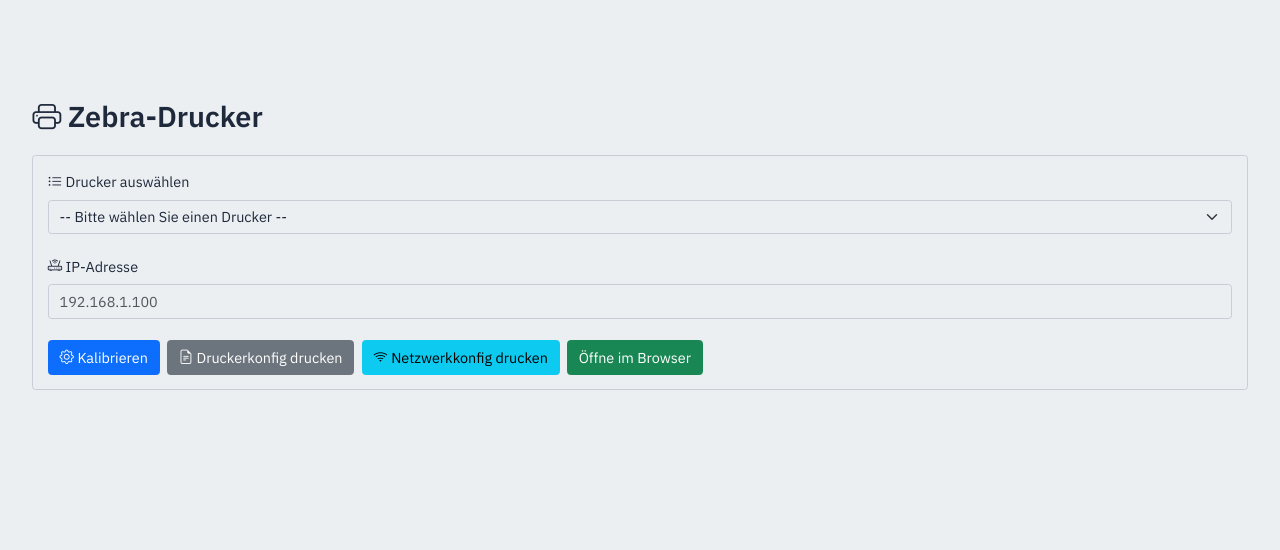
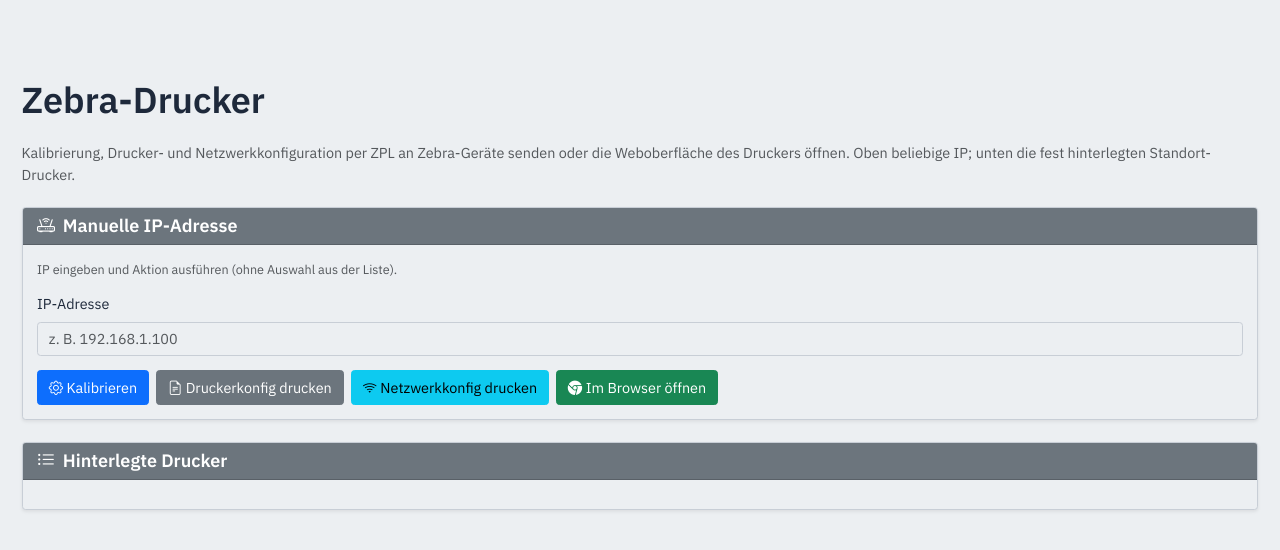
Before and after one commit to Hilli86/BIS, a Python web app: template modules/diverses/templates/zebra_drucker.html in a window 1280 px wide. Shown: the top 550 px of the page. Run offline with Jinja, Linux system fonts and the light colour scheme; the template is opened without the code that fills it, so the values that code supplies are empty; some libraries are stand-ins or nearby versions.

Commit message:
Diverses: Layout Zebra-Drucker und Dokumente erfassen vereinheitlichen
- Zebra-Drucker: Karten statt Dropdown, Flucht ohne container-fluid, Kopfzeilen wie Etikettendruck (shadow-sm, bg-secondary).

- Dokumente erfassen: gleicher Seitenaufbau, keine doppelte Einrückung, Karten mit shadow-sm und einheitlichen Card-Headern.

Made-with: Cursor

```diff
--- a/modules/diverses/templates/zebra_drucker.html
+++ b/modules/diverses/templates/zebra_drucker.html
@@ -1,58 +1,77 @@
 {% extends "layout/base.html" %}
 
 {% block content %}
-<div class="container-fluid mt-4">
-  <div class="d-flex justify-content-between align-items-center mb-4">
-    <h2 class="mb-0">
-      <i class="bi bi-printer"></i> Zebra-Drucker
-    </h2>
+<div id="zebraDruckerSeite">
+  <h1 class="mb-4">Zebra-Drucker</h1>
+
+  <p class="text-muted mb-4">
+    Kalibrierung, Drucker- und Netzwerkkonfiguration per ZPL an Zebra-Geräte senden oder die Weboberfläche des Druckers öffnen.
+    Oben beliebige IP; unten die fest hinterlegten Standort-Drucker.
+  </p>
+
+  <div class="card shadow-sm mb-4">
+    <div class="card-header bg-secondary text-white">
+      <h5 class="mb-0"><i class="bi bi-router me-1"></i> Manuelle IP-Adresse</h5>
     </div>
-
-  <div class="row">
-    <div class="col-12">
-      <div class="card">
     <div class="card-body">
-          <!-- Dropdown zur Schnellauswahl von Druckern -->
-          <div class="mb-4">
-            <label for="druckerDropdown" class="form-label">
-              <i class="bi bi-list-ul"></i> Drucker auswählen
-            </label>
-            <select class="form-select" id="druckerDropdown">
-              <option value="">-- Bitte wählen Sie einen Drucker --</option>
-              {% for drucker in drucker_liste %}
-              <option value="{{ drucker.ip }}"
-                      data-bezeichnung="{{ drucker.bezeichnung }}"
-                      data-beschreibung="{{ drucker.beschreibung }}">
-                {{ drucker.ip }} - {{ drucker.bezeichnung }} - {{ drucker.beschreibung }}
-              </option>
-              {% endfor %}
-            </select>
+      <p class="small text-muted mb-3">
+        IP eingeben und Aktion ausführen (ohne Auswahl aus der Liste).
+      </p>
+      <div class="mb-3">
+        <label for="manualIpAdresse" class="form-label">IP-Adresse</label>
+        <input type="text" class="form-control" id="manualIpAdresse" placeholder="z. B. 192.168.1.100" autocomplete="off">
       </div>
-
-          <!-- Textfeld für IP-Adresse -->
-          <div class="mb-4">
-            <label for="ipAdresse" class="form-label">
-              <i class="bi bi-router"></i> IP-Adresse
-            </label>
-            <input type="text" class="form-control" id="ipAdresse" placeholder="192.168.1.100">
-          </div>
-
-          <!-- Buttons -->
       <div class="d-flex flex-wrap gap-2">
-            <button type="button" class="btn btn-primary" id="kalibrierenBtn">
+        <button type="button" class="btn btn-primary js-zebra-kalibrieren">
           <i class="bi bi-gear"></i> Kalibrieren
         </button>
-            <button type="button" class="btn btn-secondary" id="druckerkonfigBtn">
+        <button type="button" class="btn btn-secondary js-zebra-druckerkonfig">
           <i class="bi bi-file-earmark-text"></i> Druckerkonfig drucken
         </button>
-            <button type="button" class="btn btn-info" id="netzwerkkonfigBtn">
+        <button type="button" class="btn btn-info js-zebra-netzwerkkonfig">
           <i class="bi bi-wifi"></i> Netzwerkkonfig drucken
         </button>
-            <button type="button" class="btn btn-success" id="browserOeffnenBtn">
-              <i class="bi bi-browser"></i> Öffne im Browser
+        <button type="button" class="btn btn-success js-zebra-browser">
+          <i class="bi bi-browser-chrome"></i> Im Browser öffnen
         </button>
       </div>
     </div>
+  </div>
+
+  <div class="card shadow-sm mb-4">
+    <div class="card-header bg-secondary text-white">
+      <h5 class="mb-0"><i class="bi bi-list-ul me-1"></i> Hinterlegte Drucker</h5>
+    </div>
+    <div class="card-body">
+      <div class="row row-cols-1 row-cols-md-2 row-cols-xl-3 g-3">
+        {% for drucker in drucker_liste %}
+        <div class="col">
+          <div class="card h-100 border">
+            <div class="card-body d-flex flex-column">
+              <p class="small text-muted mb-1">Standort / Typ</p>
+              <p class="fw-semibold mb-2">{{ drucker.beschreibung }}</p>
+              <p class="small text-muted mb-1">Bezeichnung</p>
+              <p class="mb-2">{{ drucker.bezeichnung }}</p>
+              <p class="small text-muted mb-1">IP-Adresse</p>
+              <p class="mb-3"><code class="user-select-all">{{ drucker.ip }}</code></p>
+              <div class="d-flex flex-wrap gap-2 mt-auto">
+                <button type="button" class="btn btn-primary btn-sm js-zebra-kalibrieren" data-ip="{{ drucker.ip }}">
+                  <i class="bi bi-gear"></i> Kalibrieren
+                </button>
+                <button type="button" class="btn btn-secondary btn-sm js-zebra-druckerkonfig" data-ip="{{ drucker.ip }}">
+                  <i class="bi bi-file-earmark-text"></i> Druckerkonfig
+                </button>
+                <button type="button" class="btn btn-info btn-sm js-zebra-netzwerkkonfig" data-ip="{{ drucker.ip }}">
+                  <i class="bi bi-wifi"></i> Netzwerk
+                </button>
+                <button type="button" class="btn btn-success btn-sm js-zebra-browser" data-ip="{{ drucker.ip }}">
+                  <i class="bi bi-browser-chrome"></i> Browser
+                </button>
+              </div>
+            </div>
+          </div>
+        </div>
+        {% endfor %}
       </div>
     </div>
   </div>
@@ -60,34 +79,31 @@
 
 <script>
 document.addEventListener('DOMContentLoaded', function() {
-  const druckerDropdown = document.getElementById('druckerDropdown');
-  const ipAdresseInput = document.getElementById('ipAdresse');
+  const manualIp = document.getElementById('manualIpAdresse');
+  const urls = {
+    kalibrieren: '{{ url_for("diverses.zebra_drucker_kalibrieren") }}',
+    druckerkonfig: '{{ url_for("diverses.zebra_drucker_druckerkonfig") }}',
+    netzwerkkonfig: '{{ url_for("diverses.zebra_drucker_netzwerkkonfig") }}'
+  };
 
-  // Dropdown-Change-Event: Fülle IP-Adresse
-  druckerDropdown.addEventListener('change', function() {
-    const selectedOption = this.options[this.selectedIndex];
-    if (selectedOption.value) {
-      ipAdresseInput.value = selectedOption.value;
-    } else {
-      ipAdresseInput.value = '';
+  function resolveIp(button) {
+    const fromData = (button.dataset.ip || '').trim();
+    if (fromData) return fromData;
+    return (manualIp.value || '').trim();
   }
-  });
 
-  // Hilfsfunktion zum Senden von ZPL-Befehlen
   function sendZplCommand(url, ip, buttonElement) {
     const originalText = buttonElement.innerHTML;
     buttonElement.disabled = true;
-    buttonElement.innerHTML = '<span class="spinner-border spinner-border-sm me-2"></span>Wird gesendet...';
+    buttonElement.innerHTML = '<span class="spinner-border spinner-border-sm me-2"></span>Wird gesendet…';
 
     fetch(url, {
       method: 'POST',
-      headers: {
-        'Content-Type': 'application/json'
-      },
+      headers: { 'Content-Type': 'application/json' },
       body: JSON.stringify({ ip: ip })
     })
-      .then(response => response.json())
-      .then(data => {
+      .then(function(response) { return response.json(); })
+      .then(function(data) {
         buttonElement.disabled = false;
         buttonElement.innerHTML = originalText;
         if (data.success) {
@@ -96,7 +112,7 @@ document.addEventListener('DOMContentLoaded', function() {
           alert('❌ Fehler: ' + (data.message || 'Unbekannter Fehler'));
         }
       })
-      .catch(error => {
+      .catch(function(error) {
         buttonElement.disabled = false;
         buttonElement.innerHTML = originalText;
         console.error('Fehler:', error);
@@ -104,43 +120,45 @@ document.addEventListener('DOMContentLoaded', function() {
       });
   }
 
-  // Button-Event-Listener
-  document.getElementById('kalibrierenBtn').addEventListener('click', function() {
-    const ip = ipAdresseInput.value.trim();
+  document.getElementById('zebraDruckerSeite').addEventListener('click', function(ev) {
+    const btn = ev.target.closest('button');
+    if (!btn) return;
+
+    if (btn.classList.contains('js-zebra-kalibrieren')) {
+      const ip = resolveIp(btn);
       if (!ip) {
-      alert('Bitte wählen Sie zuerst einen Drucker aus oder geben Sie eine IP-Adresse ein.');
+        alert('Bitte eine IP-Adresse eingeben oder einen Drucker mit hinterlegter IP nutzen.');
         return;
       }
-    sendZplCommand('{{ url_for("diverses.zebra_drucker_kalibrieren") }}', ip, this);
-  });
-
-  document.getElementById('druckerkonfigBtn').addEventListener('click', function() {
-    const ip = ipAdresseInput.value.trim();
-    if (!ip) {
-      alert('Bitte wählen Sie zuerst einen Drucker aus oder geben Sie eine IP-Adresse ein.');
+      sendZplCommand(urls.kalibrieren, ip, btn);
       return;
     }
-    sendZplCommand('{{ url_for("diverses.zebra_drucker_druckerkonfig") }}', ip, this);
-  });
-
-  document.getElementById('netzwerkkonfigBtn').addEventListener('click', function() {
-    const ip = ipAdresseInput.value.trim();
+    if (btn.classList.contains('js-zebra-druckerkonfig')) {
+      const ip = resolveIp(btn);
       if (!ip) {
-      alert('Bitte wählen Sie zuerst einen Drucker aus oder geben Sie eine IP-Adresse ein.');
+        alert('Bitte eine IP-Adresse eingeben oder einen Drucker mit hinterlegter IP nutzen.');
         return;
       }
-    sendZplCommand('{{ url_for("diverses.zebra_drucker_netzwerkkonfig") }}', ip, this);
-  });
-
-  // Button "Öffne im Browser"
-  document.getElementById('browserOeffnenBtn').addEventListener('click', function() {
-    const ip = ipAdresseInput.value.trim();
-    if (!ip) {
-      alert('Bitte wählen Sie zuerst einen Drucker aus oder geben Sie eine IP-Adresse ein.');
+      sendZplCommand(urls.druckerkonfig, ip, btn);
       return;
     }
-    // Öffne IP-Adresse im neuen Tab
+    if (btn.classList.contains('js-zebra-netzwerkkonfig')) {
+      const ip = resolveIp(btn);
+      if (!ip) {
+        alert('Bitte eine IP-Adresse eingeben oder einen Drucker mit hinterlegter IP nutzen.');
+        return;
+      }
+      sendZplCommand(urls.netzwerkkonfig, ip, btn);
+      return;
+    }
+    if (btn.classList.contains('js-zebra-browser')) {
+      const ip = resolveIp(btn);
+      if (!ip) {
+        alert('Bitte eine IP-Adresse eingeben oder einen Drucker mit hinterlegter IP nutzen.');
+        return;
+      }
       window.open('http://' + ip, '_blank');
+    }
   });
 });
 </script>
```
Also changed, not shown: modules/diverses/templates/dokumente_erfassen.html (+16 -22 lines). Lines whose indentation alone changed are shown as unchanged.
